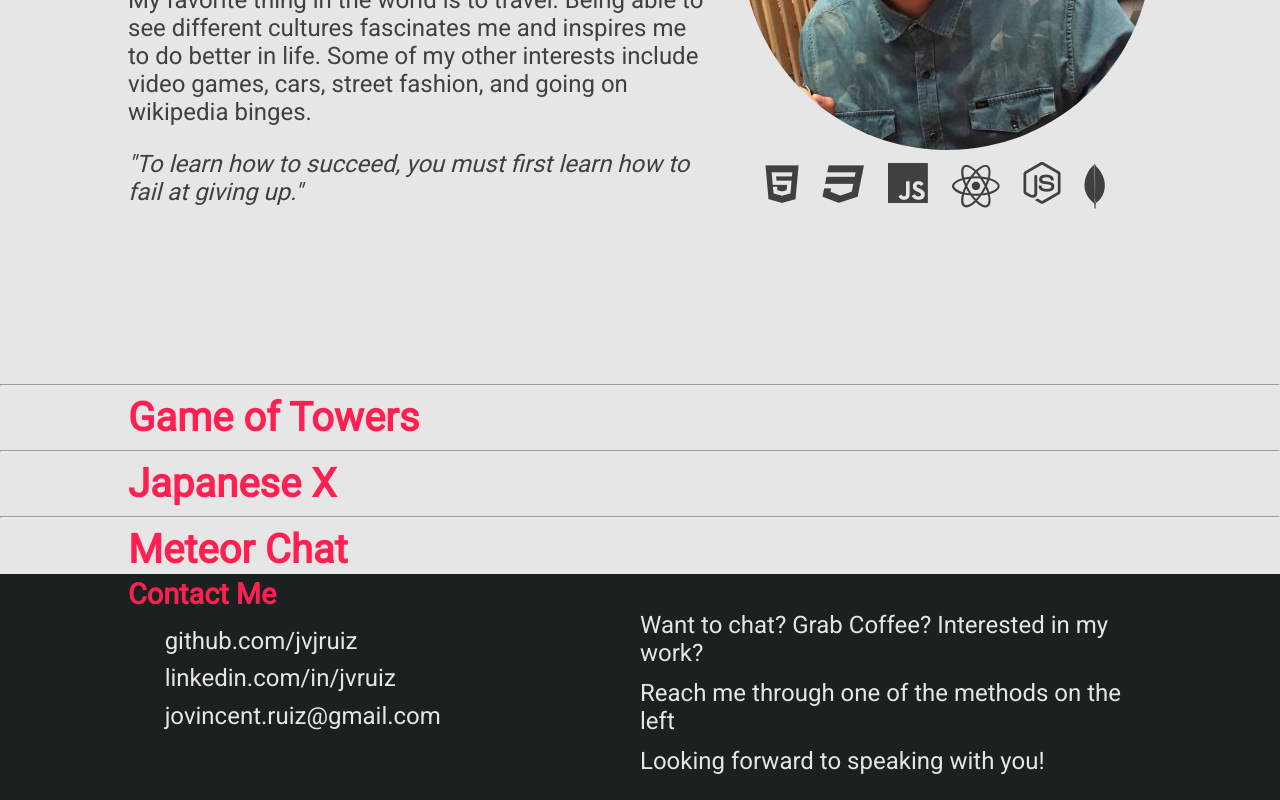
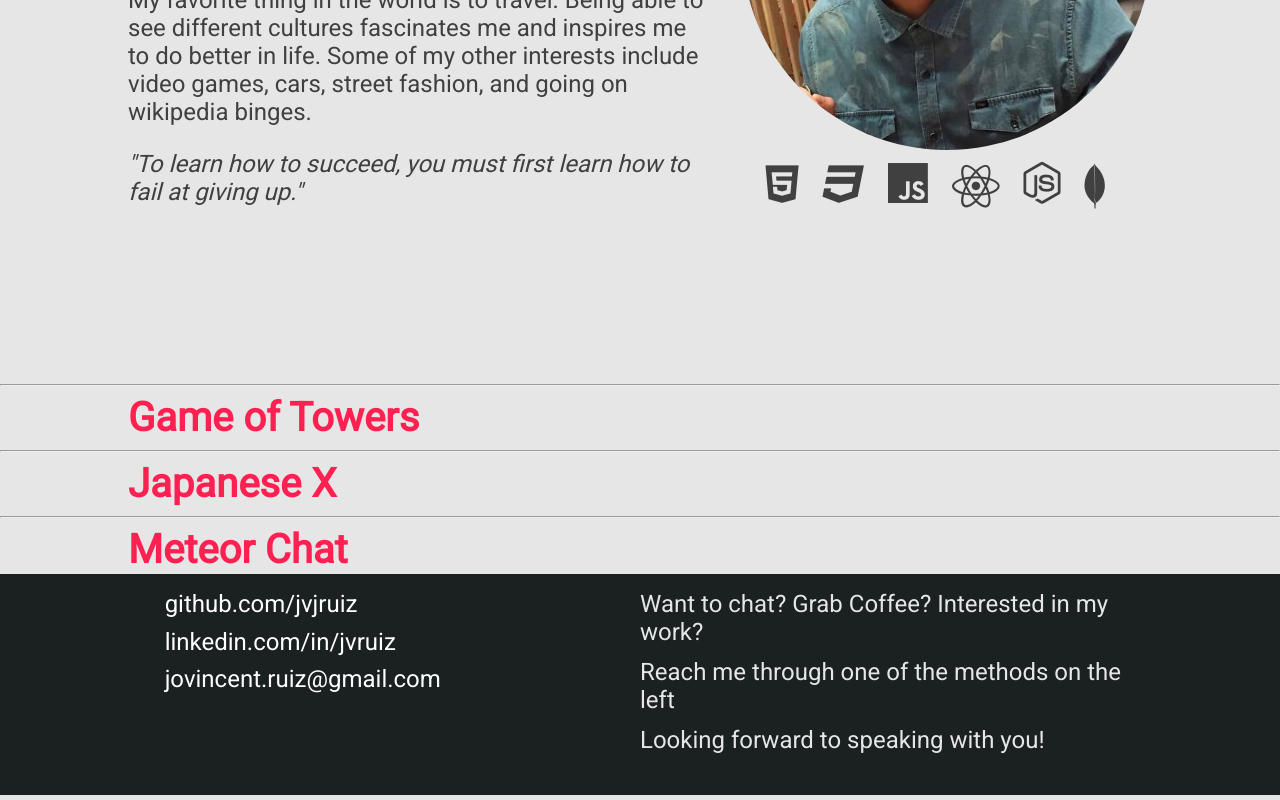
Before and after one commit to jvjruiz/portfolio, a React (Create React App) app: page / in a window 1280 px wide. Shown: the part 1224-2024 px from the top of the page. Built offline with nearby package versions, Linux system fonts and the light colour scheme; a web font is replaced by a local one.

Commit message:
cleaned up some padding

```diff
--- a/src/components/contactme.js
+++ b/src/components/contactme.js
@@ -4,15 +4,12 @@ export default class ContactMe extends Component {
 	render() {
 		return (
 			<div id="contactMe">
-				<h3 id="contactHeader" className="subHeaderText">
-					Contact Me
-				</h3>
 				<div id="contactContent">
 					<div id="contactInfo">
 						<ul id="contactInfoList">
-							<li className="contactLink contentText"><a href="https://github.com/jvjruiz" target="_blank"><i className="fa fa-github" aria-hidden="true"></i></a> github.com/jvjruiz</li>
-							<li className="contactLink contentText"><a href="https://www.linkedin.com/in/jo-vincent-ruiz-722b6b132" target="_blank"><i className="fa fa-linkedin-square" aria-hidden="true"></i></a> linkedin.com/in/jvruiz</li>
-							<li className="contactLink contentText"><a href="mailto:jovincent.ruiz@gmail.com" target="_blank"><i className="fa fa-envelope-o" aria-hidden="true"></i></a> jovincent.ruiz@gmail.com</li>
+							<li className="contactLink contentText"><a href="https://github.com/jvjruiz" target="_blank"><i className="fa fa-github" aria-hidden="true"></i><span className="white"> github.com/jvjruiz</span></a></li>
+							<li className="contactLink contentText"><a href="https://www.linkedin.com/in/jo-vincent-ruiz-722b6b132" target="_blank"><i className="fa fa-linkedin-square" aria-hidden="true"></i><span className="white"> linkedin.com/in/jvruiz</span></a></li>
+							<li className="contactLink contentText"><a href="mailto:jovincent.ruiz@gmail.com" target="_blank"><i className="fa fa-envelope-o" aria-hidden="true"></i><span className="white"> jovincent.ruiz@gmail.com</span></a></li>
 						</ul>
 					</div>
 					<div id="contactMessage">
--- a/src/components/project.js
+++ b/src/components/project.js
@@ -17,7 +17,7 @@ export default class Project extends Component {
                         </div>
                         <div className ="projectText">
                             <div className="projectTechnologies contentText">
-                                <p>{this.props.project.techologies}</p>
+                                <p>{this.props.project.technologies}</p>
                             </div>
                             <div className="projectDescription contentText">
                                {this.props.project.description}
--- a/src/components/projects.js
+++ b/src/components/projects.js
@@ -14,7 +14,7 @@ export default class Projects extends Component {
 			gameOfTowers: {
 				name: 'Game of Towers',
 				technologies:'HTML | CSS | Canvas | React | Redux' ,
-				description:'adsgdafg' ,
+				description:'Simple tower defense game developed using HTML5 Canvas. My responsibilities for the game were to use the A* algorithm for pathing, and building about 80% of the games engine.' ,
 				githubLink: "https://github.com/matcodesalot/creepy-walkers",
 				liveLink: "http://gameoftowers.herokuapp.com",
 				image: gameOfTowers
@@ -22,7 +22,7 @@ export default class Projects extends Component {
 			japaneseX: {
 				name: 'Japanese X',
 				technologies:'HTML | CSS | React | Redux | MongoDB | OAuth 2.0' ,
-				description:'afadfd' ,
+				description:'A quiz app built using a spaced repetition algorithm to determine the order the questions are asked in.' ,
 				githubLink:"https://github.com/jvjruiz/spaced_repetition" ,
 				liveLink: "http://japanesex.herokuapp.com",
 				image: japaneseX
@@ -30,7 +30,7 @@ export default class Projects extends Component {
 			meteorChat: {
 				name: 'Meteor Chat' ,
 				technologies:'HTML | CSS | Javascript | Meteor | MongoDB | React' ,
-				description:'afadf' ,
+				description:'A real time instant messaging app using React and Meteor.' ,
 				githubLink:"https://github.com/jvjruiz/meteor-react-chat"  ,
 				liveLink:"https://meteor-chat-react.herokuapp.com/" ,
 				image: meteorChat,
--- a/src/index.css
+++ b/src/index.css
@@ -55,7 +55,7 @@ transition: color 0.3s ease;
 display: block;
 position: relative;
 top:8px;
-left:10px;
+left:45px;
 z-index: 1;
 width:5%;
 
@@ -146,7 +146,7 @@ transform: rotate(-45deg) translate(0, -1px);
 position: absolute;
 width: 300px;
 margin: -100px 0 0 -58px;
-padding: 125px 50px 50px 75px;
+padding: 125px 50px 50px 55px;
 height:100vh;
 
 background: #e6e6e6;
@@ -406,7 +406,8 @@ opacity: 1;
 
 .projectContent {
   width:80%;
-  margin:auto;
+  margin: 0 auto;
+  padding: 1em 0;
   display:flex;
   flex-wrap:wrap;
 
@@ -423,7 +424,8 @@ opacity: 1;
 }
 
 .projectLinks {
-    width:100%
+    width:100%;
+    padding-top: 3em;
 }
 
 .projectLink {
@@ -466,27 +468,17 @@ opacity: 1;
   text-align: left;
 }
 
-#contactHeader {
-    width:80%;
-    color:#ff2052;
-    padding-top:.1em;
-    text-align: left;
-    margin: 0 10% 0 10%;
-}
-
 #contactContent {
   display:flex;
   width: 80%;
-  margin: 0 auto 0 auto;
+  margin: 1em auto;
   color: #e6e6e6;
 }
 
 #contactInfoList {
   width:100%;
-  margin-left: auto;
-  margin-right:auto;
+  margin: 0 auto;
   text-align: left;
-  margin-bottom: 0px;
   padding-left:0;
 }
 
@@ -505,8 +497,8 @@ opacity: 1;
     padding-right:.5em;
 }
 
-span {
-  display: block;
+.white {
+    color:white;
 }
 
 p span {
```
